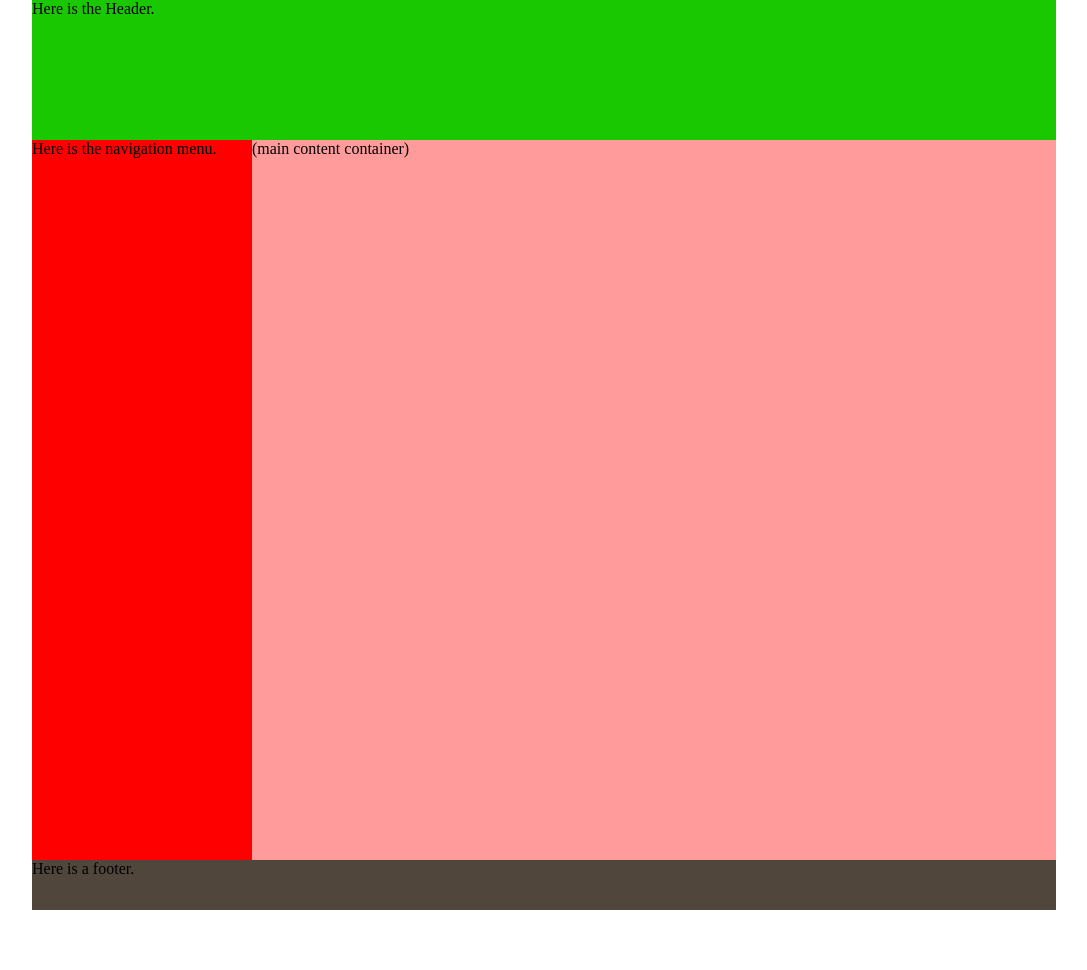
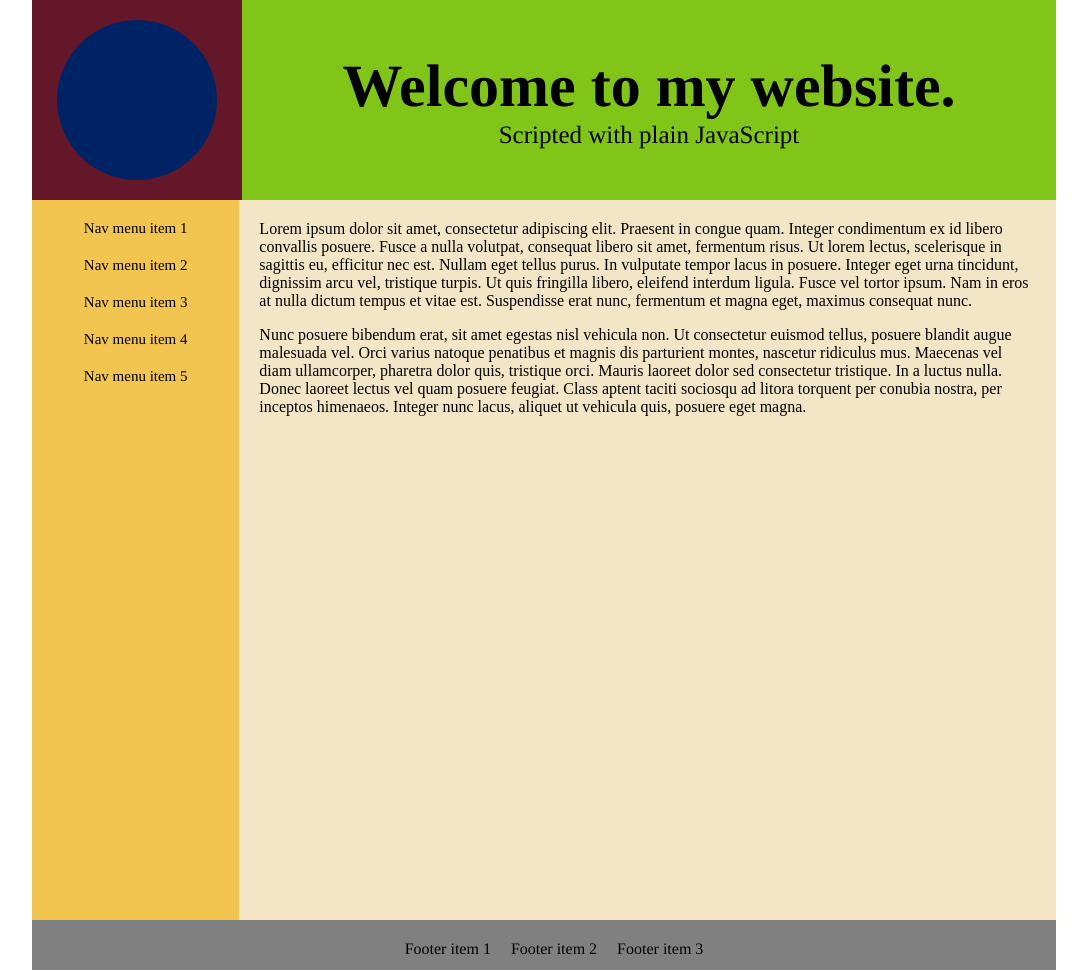
Before and after one commit to rdwaller/rdwallerDotNet, a plain HTML site: page index.html in a window 1280 px wide. Shown: the whole page, without its empty margins (96-1183 px from the left). Before the commit the page ends 910 px from the top, so only its background shows below. Drawn offline with Linux system fonts and the light colour scheme.

Commit message:
Content spacing

```diff
--- a/css/styles.css
+++ b/css/styles.css
@@ -10,9 +10,46 @@ html, body {
 }
 
 header {
-  background-color: rgb(25,200,0);
+  background-color: #80C517;
   width: 100%;
-  height: 140px;
+  height: 200px;
+  display: flex;
+}
+
+.header-logo-container {
+  background-color: rgb(99, 23, 41);
+  width: 210px;
+  height: 200px;
+  display: flex;
+  flex-flow: column;
+  justify-content: center;
+}
+
+.header-logo {
+  background-color: #002366;
+  border-radius: 80px;
+  width: 160px;
+  height: 160px;
+  margin: auto;
+}
+
+.header-text-container {
+  display: flex;
+  flex-flow: column;
+  justify-content: center;
+  margin: auto;
+}
+
+.header-title {
+  font-size: 60px;
+  font-weight: 700;
+  font-family: Times;
+}
+
+.header-subtitle {
+  font-size: 25px;
+  font-family: Times;
+  margin: auto;
 }
 
 .navAndMain {
@@ -21,18 +58,38 @@ header {
 }
 
 nav {
-  background-color: rgba(255, 0, 0);
-  width: 280px;
+  background-color: #F1C550;
+  width: 260px;
   height: 100%;
+  display: flex;
+  flex-flow: column;
+}
+
+.nav-item {
+  padding-top: 20px;
+  font-size: 15px;
+  font-family: Times;
+  text-align: center;
 }
 
 .main {
   width: 100%;
   height: 100%;
-  background-color: rgba(255, 155, 155);
+  background-color: #F3E6C7;
+}
+
+.main .introduction {
+  margin: 20px;
 }
 
 footer {
-  background-color: rgb(80, 70, 60);
+  background-color: #808080;
+  font-family: Times;
   height: 50px;
+  display: flex;
+  justify-content: center;
 }
+
+.footer-item {
+  margin: 20px 0 0 20px;
+}
--- a/index.html
+++ b/index.html
@@ -12,18 +12,33 @@
 <body>
   <div class="wrapper">
     <header>
-      Here is the Header.
+      <div class="header-logo-container">
+        <div class="header-logo"></div>
+      </div>
+      <div class="header-text-container">
+        <div class="header-title">Welcome to my website.</div>
+        <div class="header-subtitle">Scripted with plain JavaScript</div>
+      </div>
     </header>
     <div class="navAndMain">
       <nav>
-        Here is the navigation menu.
+        <div class="nav-item">Nav menu item 1</div>
+        <div class="nav-item">Nav menu item 2</div>
+        <div class="nav-item"> Nav menu item 3</div>
+        <div class="nav-item">Nav menu item 4</div>
+        <div class="nav-item">Nav menu item 5</div>
       </nav>
       <div class="main">
-        (main content container)
+        <div class="introduction">
+          <p>Lorem ipsum dolor sit amet, consectetur adipiscing elit. Praesent in congue quam. Integer condimentum ex id libero convallis posuere. Fusce a nulla volutpat, consequat libero sit amet, fermentum risus. Ut lorem lectus, scelerisque in sagittis eu, efficitur nec est. Nullam eget tellus purus. In vulputate tempor lacus in posuere. Integer eget urna tincidunt, dignissim arcu vel, tristique turpis. Ut quis fringilla libero, eleifend interdum ligula. Fusce vel tortor ipsum. Nam in eros at nulla dictum tempus et vitae est. Suspendisse erat nunc, fermentum et magna eget, maximus consequat nunc.</p>
+          <p>Nunc posuere bibendum erat, sit amet egestas nisl vehicula non. Ut consectetur euismod tellus, posuere blandit augue malesuada vel. Orci varius natoque penatibus et magnis dis parturient montes, nascetur ridiculus mus. Maecenas vel diam ullamcorper, pharetra dolor quis, tristique orci. Mauris laoreet dolor sed consectetur tristique. In a luctus nulla. Donec laoreet lectus vel quam posuere feugiat. Class aptent taciti sociosqu ad litora torquent per conubia nostra, per inceptos himenaeos. Integer nunc lacus, aliquet ut vehicula quis, posuere eget magna.</p>
+        </div>
       </div>
     </div>
     <footer>
-      Here is a footer.
+      <div class="footer-item">Footer item 1</div>
+      <div class="footer-item">Footer item 2</div>
+      <div class="footer-item">Footer item 3</div>
     </footer>
   </div>
 </body>
```
